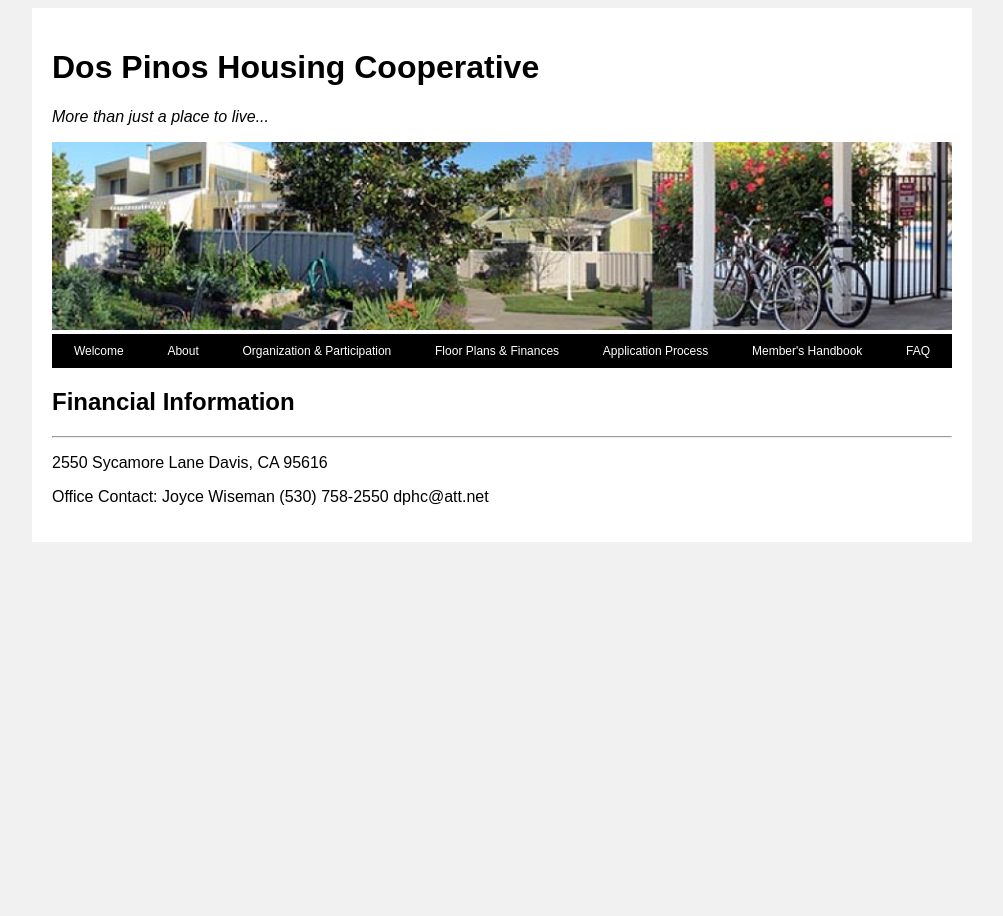
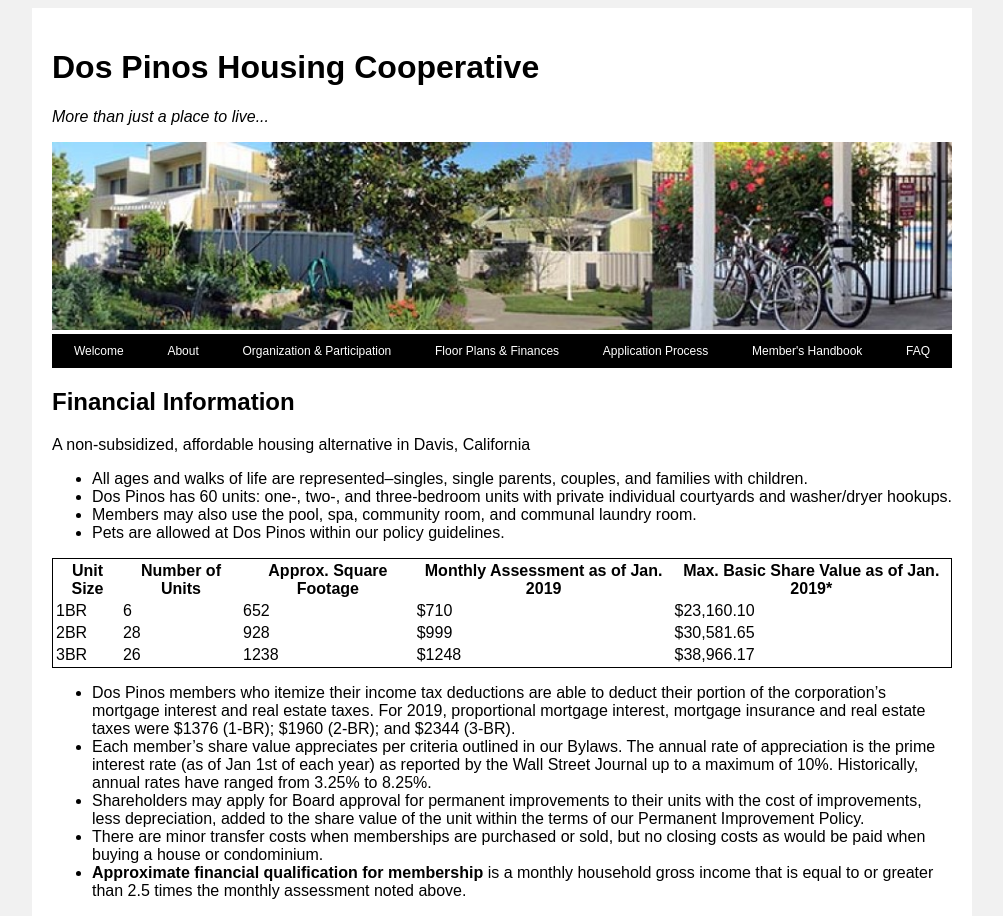
Before and after one commit to charliebrewer/dos_pinos, a React app: page /financialInformation in a window 1280 px wide. Shown: the top 916 px of the page, without its empty margins (138-1141 px from the left). Before the commit the page ends 800 px from the top, so only its background shows below. Built offline with nearby package versions, Linux system fonts and the light colour scheme.

Commit message:
Updated financial information.

```diff
--- a/src/pages/FinancialInformation.tsx
+++ b/src/pages/FinancialInformation.tsx
@@ -1,9 +1,117 @@
 import React from 'react';
+import styled from 'styled-components';
+
+const StyledTable = styled.table`
+  border: 1px solid black;
+`;
 
 export default () => {
   return (
     <div>
       <h2>Financial Information</h2>
+
+      <p>
+        A non-subsidized, affordable housing alternative in Davis, California
+      </p>
+
+      <ul>
+        <li>
+          All ages and walks of life are represented–singles, single parents,
+          couples, and families with children.
+        </li>
+        <li>
+          Dos Pinos has 60 units: one-, two-, and three-bedroom units with
+          private individual courtyards and washer/dryer hookups.
+        </li>
+        <li>
+          Members may also use the pool, spa, community room, and communal
+          laundry room.
+        </li>
+        <li>Pets are allowed at Dos Pinos within our policy guidelines.</li>
+      </ul>
+
+      <StyledTable>
+        <thead>
+          <tr>
+            <th>Unit Size</th>
+            <th>Number of Units</th>
+            <th>Approx. Square Footage</th>
+            <th>Monthly Assessment as of Jan. 2019</th>
+            <th>Max. Basic Share Value as of Jan. 2019*</th>
+          </tr>
+        </thead>
+
+        <tr>
+          <td>1BR</td>
+          <td>6</td>
+          <td>652</td>
+          <td>$710</td>
+          <td>$23,160.10</td>
+        </tr>
+
+        <tr>
+          <td>2BR</td>
+          <td>28</td>
+          <td>928</td>
+          <td>$999</td>
+          <td>$30,581.65</td>
+        </tr>
+
+        <tr>
+          <td>3BR</td>
+          <td>26</td>
+          <td>1238</td>
+          <td>$1248</td>
+          <td>$38,966.17</td>
+        </tr>
+      </StyledTable>
+
+      <ul>
+        <li>
+          Dos Pinos members who itemize their income tax deductions are able to
+          deduct their portion of the corporation’s mortgage interest and real
+          estate taxes. For 2019, proportional mortgage interest, mortgage
+          insurance and real estate taxes were $1376 (1-BR); $1960 (2-BR); and
+          $2344 (3-BR).
+        </li>
+
+        <li>
+          Each member’s share value appreciates per criteria outlined in our
+          Bylaws. The annual rate of appreciation is the prime interest rate (as
+          of Jan 1st of each year) as reported by the Wall Street Journal up to
+          a maximum of 10%. Historically, annual rates have ranged from 3.25% to
+          8.25%.
+        </li>
+
+        <li>
+          Shareholders may apply for Board approval for permanent improvements
+          to their units with the cost of improvements, less depreciation, added
+          to the share value of the unit within the terms of our Permanent
+          Improvement Policy.
+        </li>
+
+        <li>
+          There are minor transfer costs when memberships are purchased or sold,
+          but no closing costs as would be paid when buying a house or
+          condominium.
+        </li>
+
+        <li>
+          <b>Approximate financial qualification for membership</b> is a monthly
+          household gross income that is equal to or greater than 2.5 times the
+          monthly assessment noted above.
+        </li>
+      </ul>
+
+      <p>
+        *{' '}
+        <i>
+          The maximum transfer value may be more. The share value and features
+          associated with an individual unit may differ depending on
+          Board-approved permanent improvements made by members, which add value
+          to the share. Most shares have at least one permanent improvement.
+        </i>
+      </p>
     </div>
   );
 };
```
